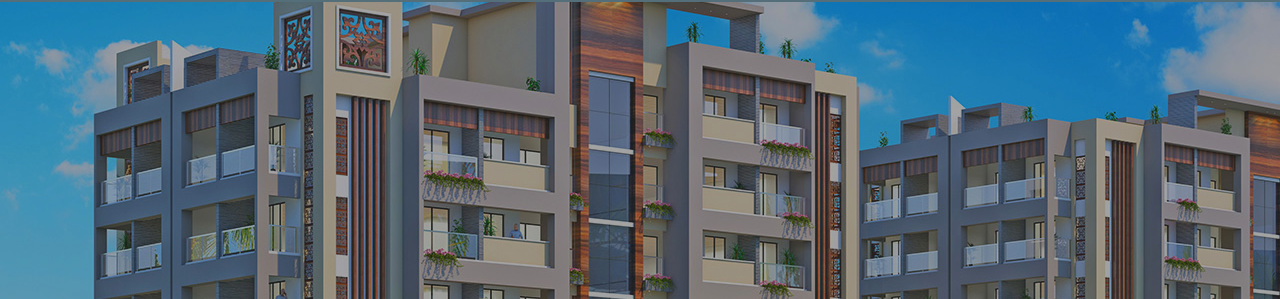
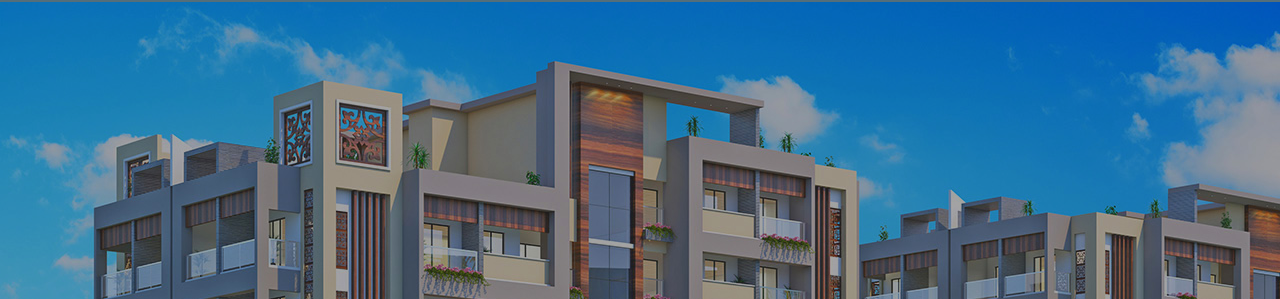
Before and after one commit to sangee86/first-Repository, a plain HTML site: page Navbar.html in a window 1280 px wide. Shown: the part 92-391 px from the top of the page. Drawn offline with Linux system fonts and the light colour scheme.

Commit message:
extern.css

```diff
--- a/extern.css
+++ b/extern.css
@@ -88,7 +88,7 @@
 			display:block;
 
 			}
-			body{
+			.slider{
 				background-image:url("slider1.jpg");
 				background-color:#2f388478;
 				height:800px;
```
